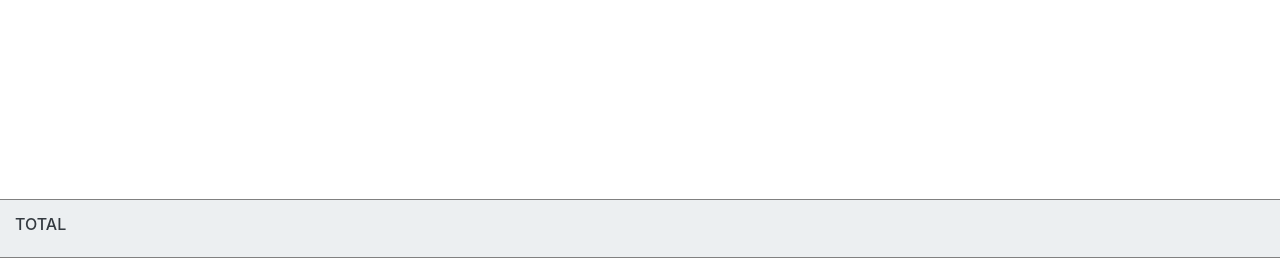
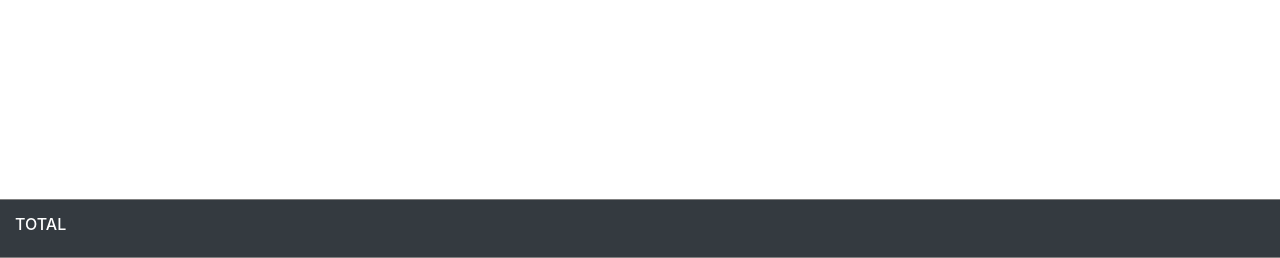
Before and after one commit to grace-hong/latemealcalc, a Flask app: page /search/category/1 in a window 1280 px wide. Shown: the part 542-800 px from the top of the page. Run offline with Flask 2, Linux system fonts and the light colour scheme; data that the repository does not hold is empty; some libraries are stand-ins or nearby versions.

Commit message:
Update category.html

```diff
--- a/templates/category.html
+++ b/templates/category.html
@@ -139,8 +139,8 @@ $(document).ready(function(){
 <!-- calculator -->
 <footer>
 <table style="position:fixed;bottom:0;overflow:auto;table-layout:fixed;width=100%;max-height:150px;" frame="hsides">
-		<tr id ="flip" bgcolor="#eceff1">
-			<th colspan=3 width="100%" align="right" style="color: #343a40">
+		<tr id ="flip" bgcolor="#343a40">
+			<th colspan=3 width="100%" align="right" style="color: white">
 				<h6>TOTAL</h6>
 				<!-- money left -->
 				{% if surplus %}
```
